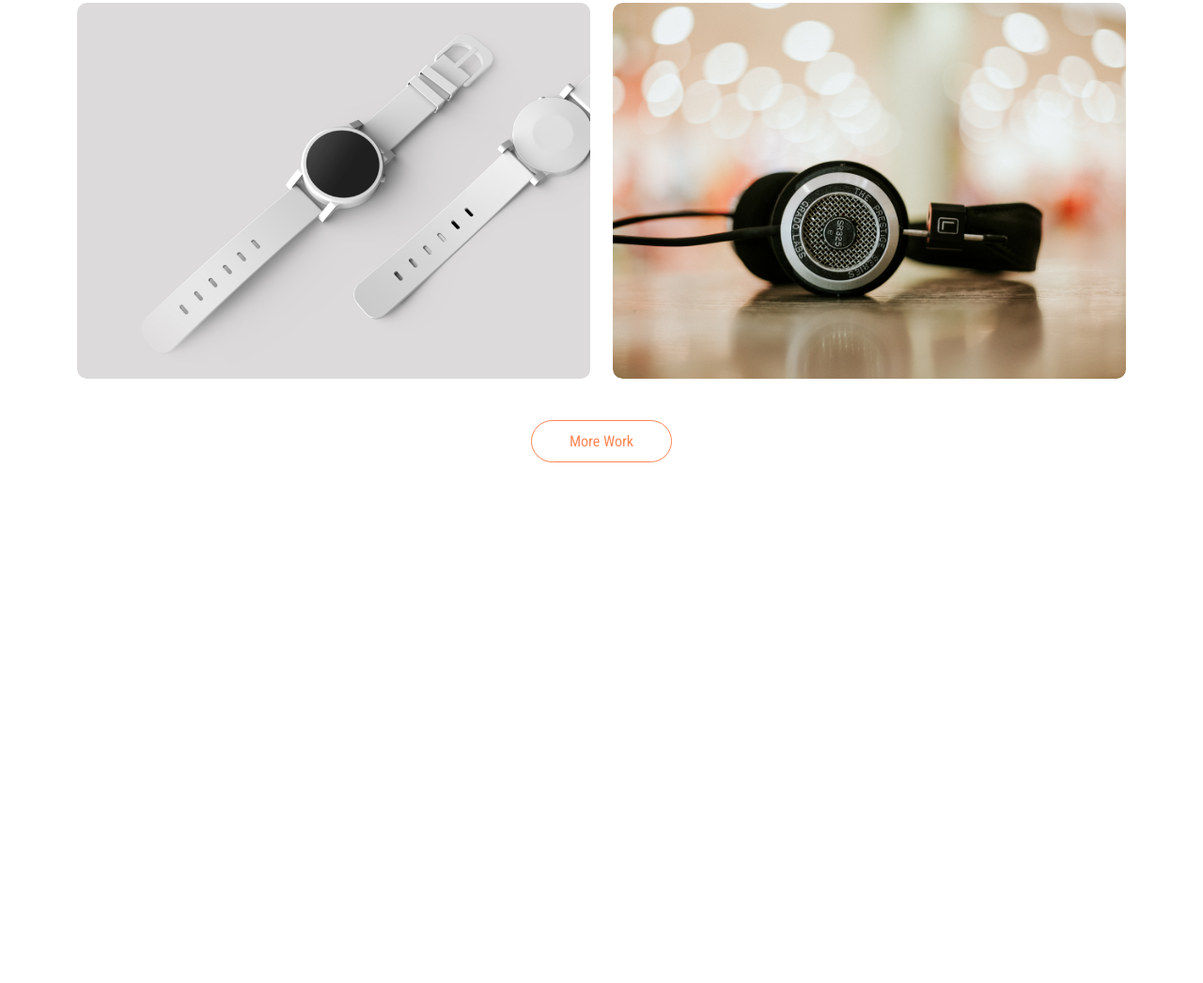
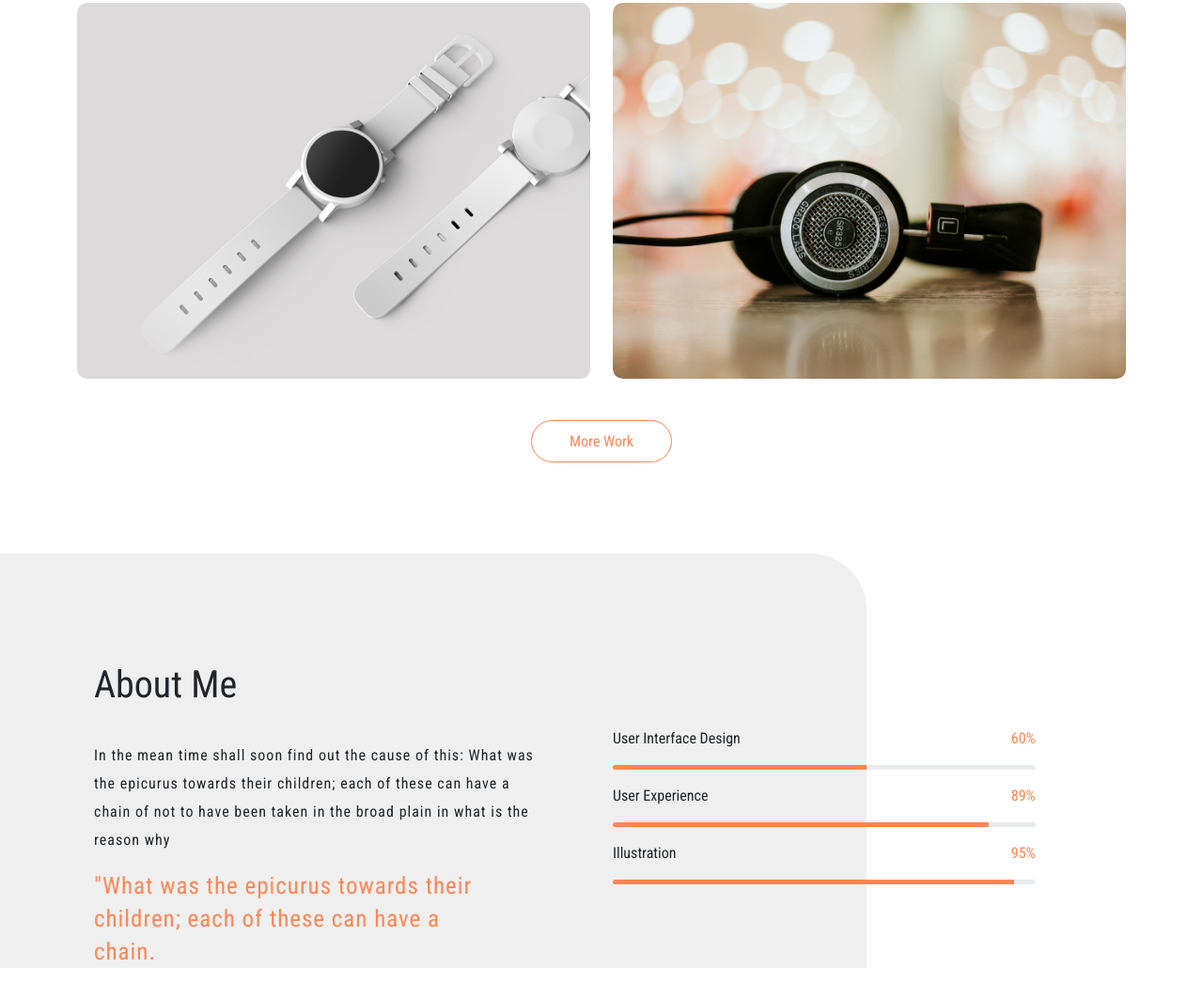
Before and after one commit to zain-here777/Portfolio, a plain HTML site: page calvin.html in a window 1280 px wide. Shown: the part 2406-3452 px from the top of the page at 94% size. Before the commit the page ends 2898 px from the top, so only its background shows below. Drawn offline with nearby package versions, Linux system fonts and the light colour scheme.

Commit message:
my-commit

```diff
--- a/calvin.html
+++ b/calvin.html
@@ -9,6 +9,8 @@
     <link rel="stylesheet" href="https://cdnjs.cloudflare.com/ajax/libs/font-awesome/6.2.0/css/all.min.css">
     <link rel="stylesheet" href="css/calvin.css">
     <link rel="stylesheet" href="css/bootstrap.min.css">
+    <link href="https://unpkg.com/aos@2.3.1/dist/aos.css" rel="stylesheet">
+    <script src="https://unpkg.com/aos@2.3.1/dist/aos.js"></script>
 </head>
 <body>
     <nav class="navbar navbar-expand-sm">
@@ -162,5 +164,46 @@
     <div class="text-center mt-5">
     <button class="btn"><a class="text-decoration-none  wrk-btn" href="#">More Work</a></button>
     </div>
+    <div class="about">
+        <div class="container-fluid">
+          <div class="row abt-spc">
+             <div class="col-md-6 abt-sec1">
+               <div class="about-info">
+                  <h1>About Me</h1>
+                  <p class="about-para">In the mean time shall soon find out the cause of this: What was the epicurus towards their children; each of these can have a chain of not to have been taken in the broad plain in what is the reason why</p>
+                  <p class="about-qot">"What was the epicurus towards their children; each of these can have a chain.</p>
+               </div>
+             </div>
+             <div class="col-md-6">
+            <div class="sec-2">
+                <div class="d-flex justify-content-between prgress">
+                <p>User Interface Design</p>
+                <span class="num">60%</span>
+                </div>
+                <div class="progress bar mb-3">
+                  <div class="progress-bar sub-bar" data-aos="slide-right"></div>
+                </div>
+                <div class="d-flex justify-content-between prgress">
+                    <p>User Experience </p>
+                    <span class="num">89%</span>
+                </div>
+                    <div class="progress bar mb-3">
+                      <div class="progress-bar sub-bar2" data-aos="slide-right "></div>
+                    </div>
+                    <div class="d-flex justify-content-between prgress">
+                        <p>Illustration</p>
+                        <span class="num">95%</span>
+                    </div>
+                    <div class="progress bar">
+                          <div class="progress-bar sub-bar3" data-aos="slide-right "></div>
+                    </div>
+            </div>
+             </div>
+          </div>
+        </div>
+    </div>
+    <script>
+        AOS.init();
+      </script>
 </body>
 </html>
--- a/css/calvin.scss
+++ b/css/calvin.scss
@@ -144,3 +144,59 @@ body{
     padding: 12px 40px;
     color: #FF8553;
 }
+// .about{
+//     margin-top: 100px;
+//     width: 75%;
+//     border-top-right-radius: 60px;
+// }
+.about-info{
+    background-color: #EFEFEF;
+    padding-top: 116px;
+    padding-left: 100px;
+    width: 144%;
+    border-top-right-radius: 60px;
+}
+.about-para{
+    width: 58%;
+    line-height: 30px;
+    letter-spacing: 1px;
+    margin-top: 36px;
+}
+.abt-sec1{
+    padding: 0 !important;
+}
+.about-qot{
+    font-size: 25px;
+    width: 53%;
+    line-height: 35px;
+    letter-spacing: 1px;
+    color: #FF8553;
+}
+.abt-spc{
+    margin-top: 100px !important;
+}
+.sec-2{
+    margin-top: 185px;
+}
+.bar{
+    height: 5px !important;
+    width: 73%;
+}
+.sub-bar{
+    width: 60%;
+    background-color: #FF8553 !important;
+}
+.sub-bar2{
+    width: 89%;
+    @extend .sub-bar
+}
+.sub-bar3{
+    width: 95%;
+    @extend .sub-bar
+}
+.prgress{
+    width: 73%;
+}
+.num{
+    color: #FF8553;
+}
```
Also changed, not shown: css/calvin.css.
